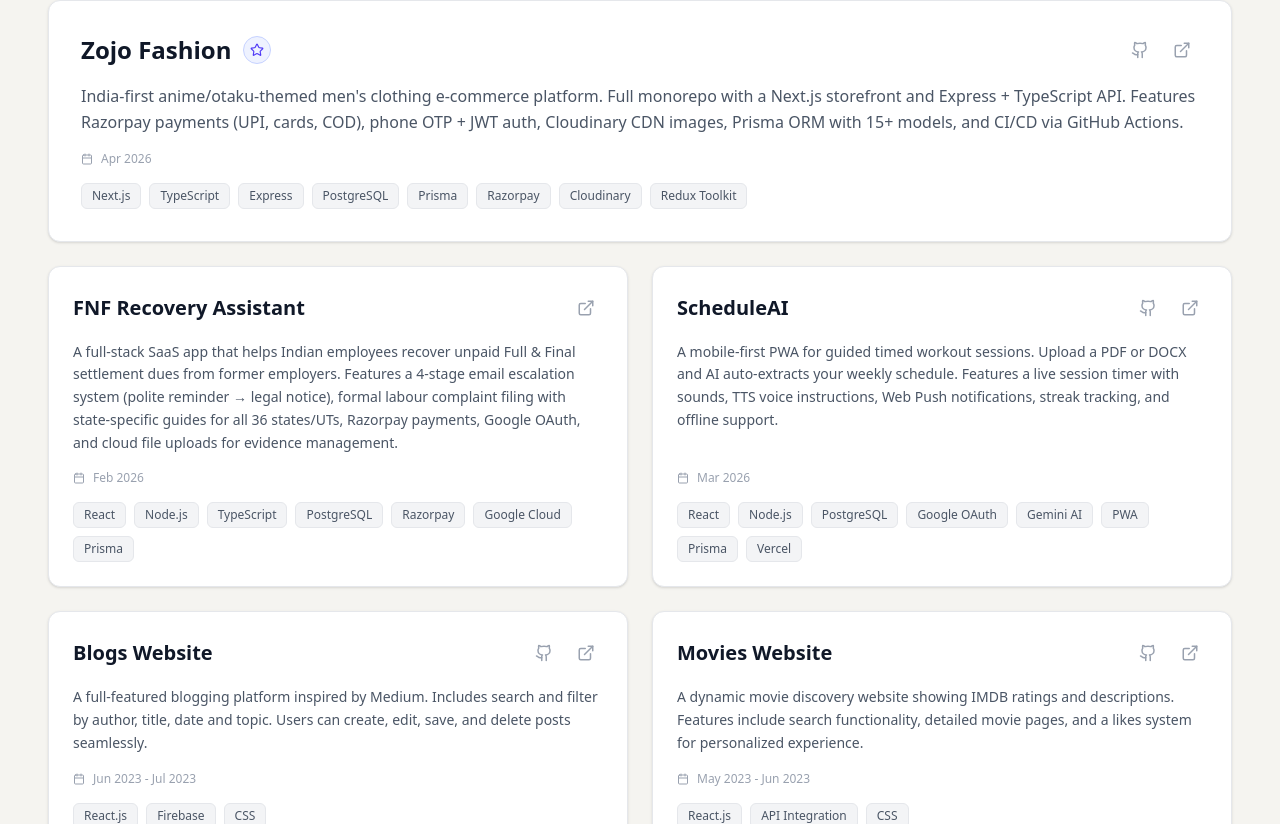
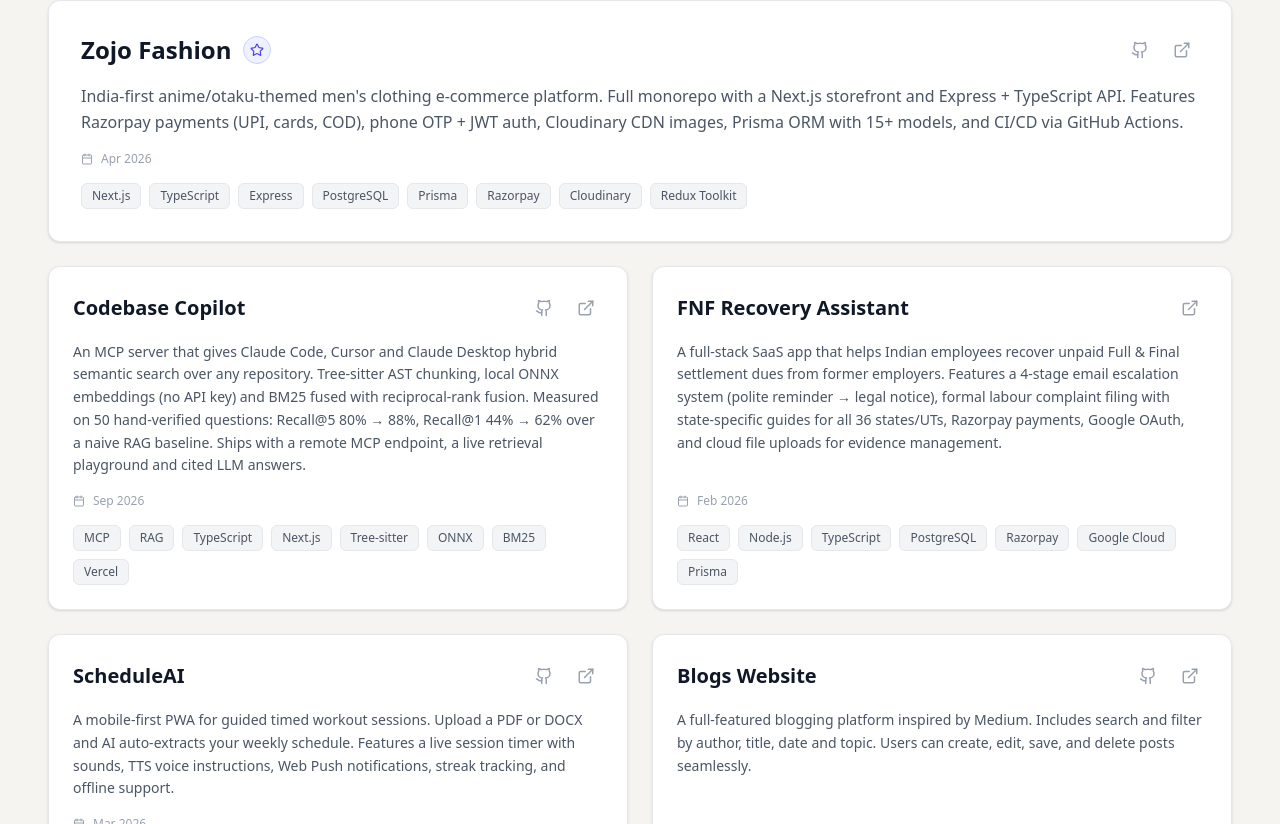
Before and after one commit to yashharkawat/portfolio-website, a Next.js app: page / in a window 1280 px wide. Shown: the part 1976-2800 px from the top of the page. Built offline with nearby package versions, Linux system fonts and the light colour scheme; no server answers.

Commit message:
feat: add Codebase Copilot to projects section

```diff
--- a/src/components/Projects.tsx
+++ b/src/components/Projects.tsx
@@ -16,6 +16,17 @@ const featuredProject = {
 };
 
 const projects = [
+  {
+    title: "Codebase Copilot",
+    description:
+      "An MCP server that gives Claude Code, Cursor and Claude Desktop hybrid semantic search over any repository. Tree-sitter AST chunking, local ONNX embeddings (no API key) and BM25 fused with reciprocal-rank fusion. Measured on 50 hand-verified questions: Recall@5 80% → 88%, Recall@1 44% → 62% over a naive RAG baseline. Ships with a remote MCP endpoint, a live retrieval playground and cited LLM answers.",
+    period: "Sep 2026",
+    tags: ["MCP", "RAG", "TypeScript", "Next.js", "Tree-sitter", "ONNX", "BM25", "Vercel"],
+    github: "https://github.com/yashharkawat/codebase-copilot",
+    live: "https://codebase-copilot.zojoofficial.com",
+    gradient: "from-emerald-500/10 dark:from-emerald-500/20 to-teal-500/10 dark:to-teal-500/20",
+    borderGlow: "hover:border-emerald-300 dark:hover:border-emerald-500/30",
+  },
   {
     title: "FNF Recovery Assistant",
     description:
```
